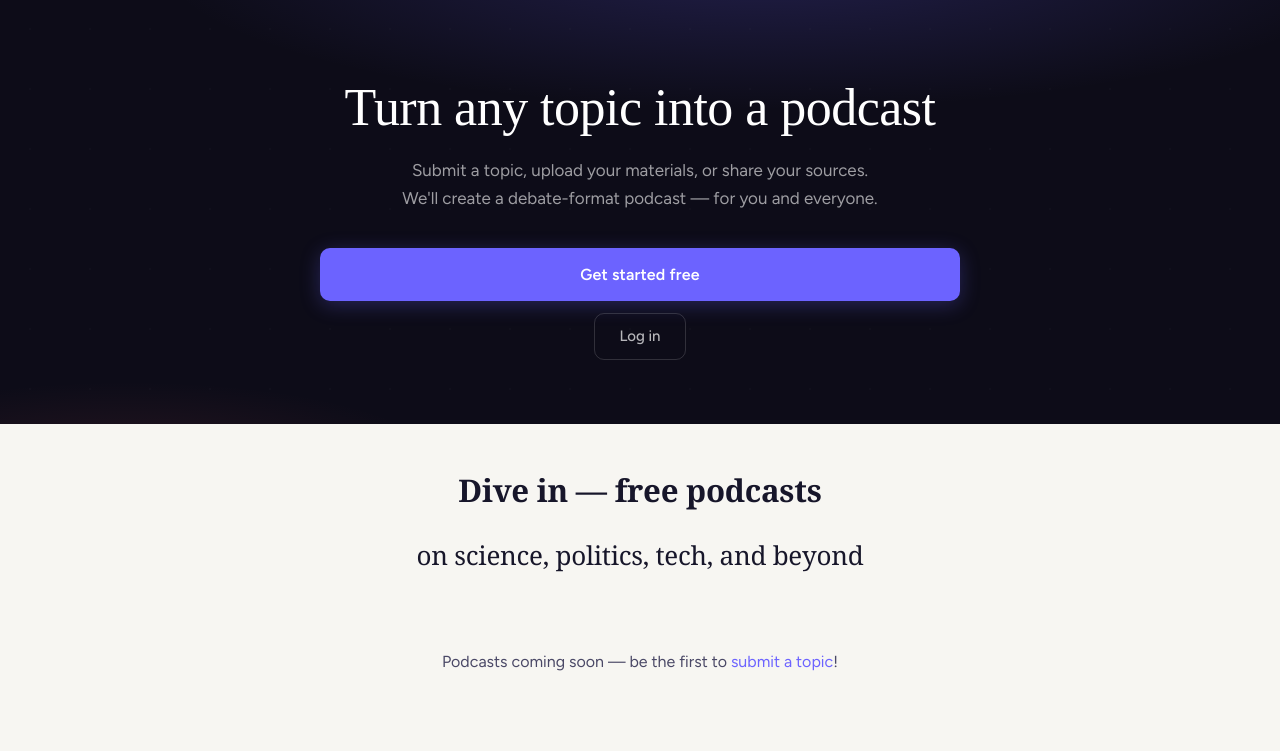
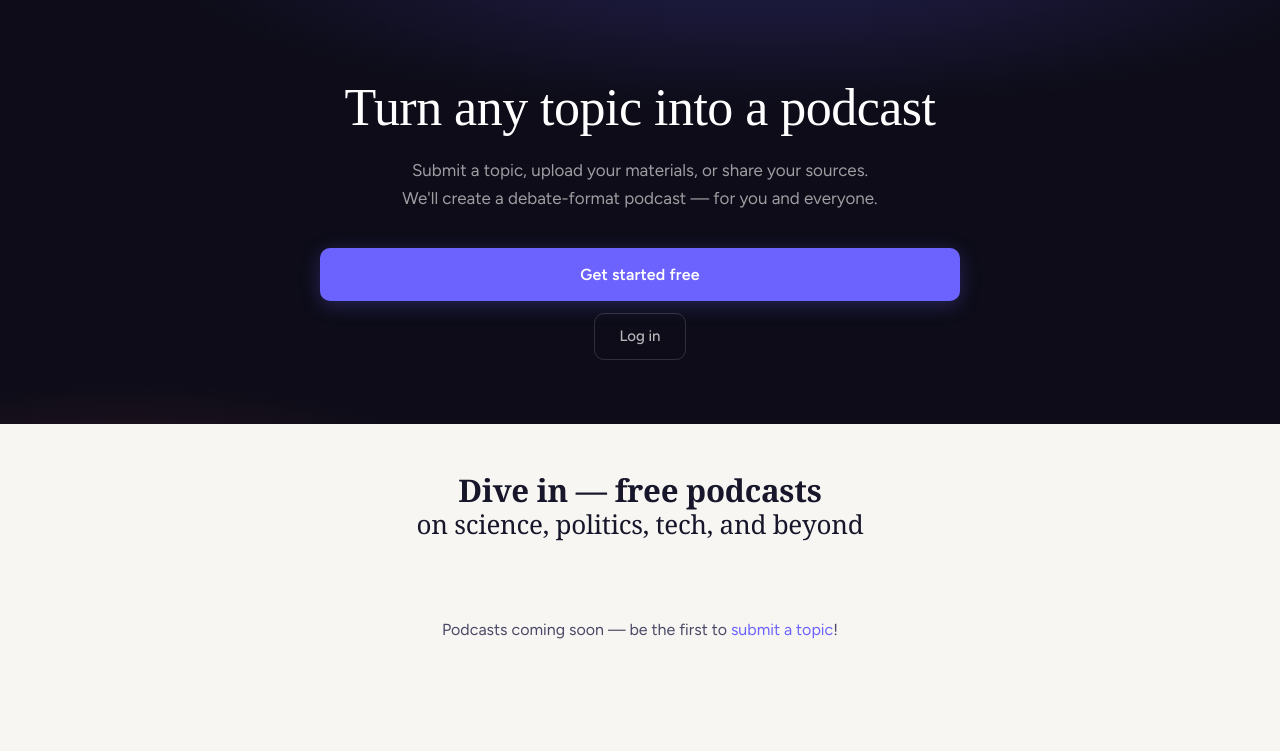
Before and after one commit to mik67/plot2pod, a PHP site: page / in a window 1280 px wide. Shown: the part 62-813 px from the top of the page. Run offline with PHP 8.4, Linux system fonts and the light colour scheme; data that the repository does not hold is empty; some web fonts are replaced.

Commit message:
fix: remove display block from h2-lead span

```diff
--- a/css/style.css
+++ b/css/style.css
@@ -494,7 +494,6 @@ body.home main { padding: 0; }
   text-align: center;
 }
 .podcasts-section h2 .h2-lead {
-  display: block;
   font-size: 1.2em;
   font-weight: 800;
 }
```
